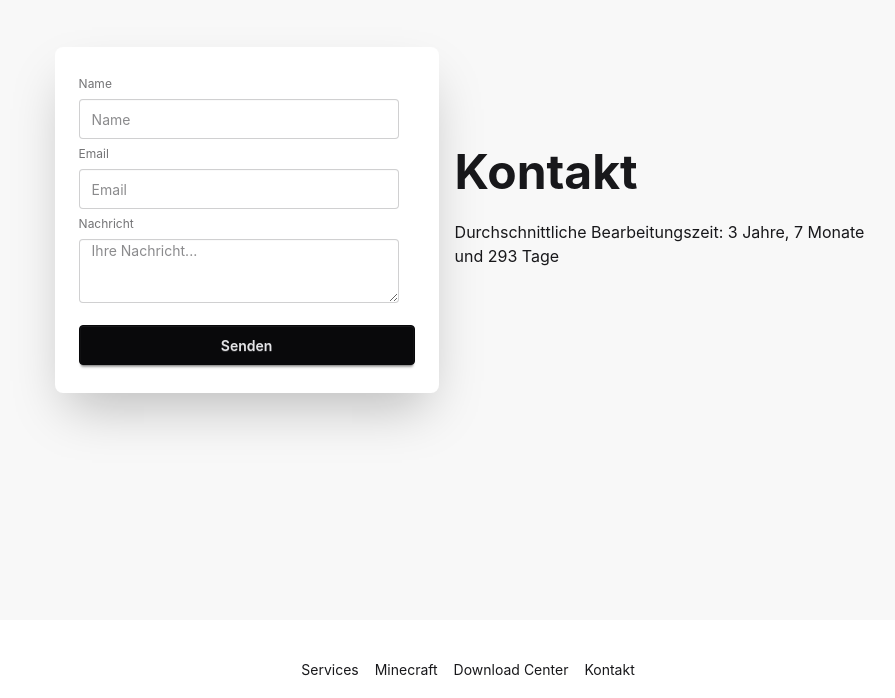
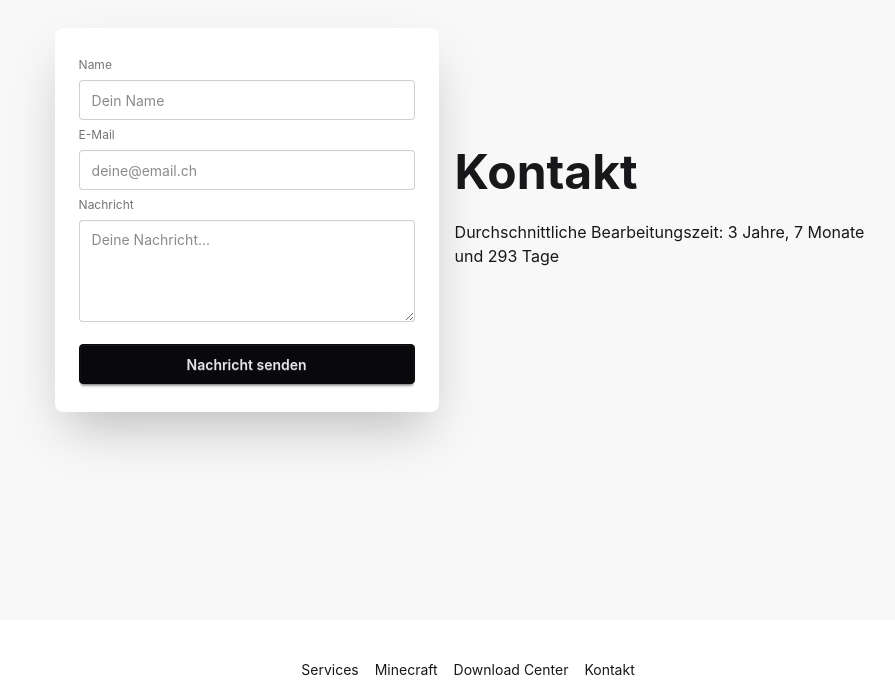
Before and after one commit to Najni02/Website-27, a website built with Vite: page index.html in a window 1280 px wide. Shown: the part 1805-2503 px from the top of the page, without its empty margins (172-1067 px from the left). Built offline with nearby package versions, Linux system fonts and the light colour scheme.

Commit message:
add formspree

```diff
--- a/index.html
+++ b/index.html
@@ -186,19 +186,47 @@
         Durchschnittliche Bearbeitungszeit: 3 Jahre, 7 Monate und 293 Tage
       </p>
     </div>
-    <div class="card bg-base-100 w-full max-w-sm shrink-0 shadow-2xl">
-      <div class="card-body">
-        <fieldset class="fieldset">
-          <label class="label">Name</label>
-          <input type="text" class="input" placeholder="Name" />
-          <label class="label">Email</label>
-          <input type="email" class="input" placeholder="Email" />
-          <label class="label">Nachricht</label>
-          <textarea type="text" class="input h-16" placeholder="Ihre Nachricht..."></textarea>
-          <button class="btn btn-neutral mt-4">Senden</button>
-        </fieldset>
-      </div>
-    </div>
+<div class="card bg-base-100 w-full max-w-sm shrink-0 shadow-2xl">
+  <div class="card-body">
+    <form action="https://formspree.io/f/myzpdbzj" method="POST">
+      <fieldset class="fieldset">
+        <label class="label" for="name">Name</label>
+        <input
+          type="text"
+          id="name"
+          name="name"
+          class="input w-full"
+          placeholder="Dein Name"
+          required
+        />
+
+        <label class="label" for="email">E-Mail</label>
+        <input
+          type="email"
+          id="email"
+          name="email"
+          class="input w-full"
+          placeholder="deine@email.ch"
+          required
+        />
+
+        <label class="label" for="message">Nachricht</label>
+        <textarea
+          id="message"
+          name="message"
+          class="textarea w-full"
+          placeholder="Deine Nachricht..."
+          rows="4"
+          required
+        ></textarea>
+
+        <button type="submit" class="btn btn-neutral mt-4">
+          Nachricht senden
+        </button>
+      </fieldset>
+    </form>
+  </div>
+</div>    </div>
   </div>
 </div>
 
--- a/vite.config.js
+++ b/vite.config.js
@@ -1,11 +1,23 @@
+
 import { defineConfig } from 'vite';
 import tailwindcss from '@tailwindcss/vite';
+import { resolve } from 'node:path';
 
 export default defineConfig({
   plugins: [
-    tailwindcss()
+    tailwindcss(),
   ],
   server: {
-    host: true, // Lässt Vite im LAN lauschen
+    host: true,
+  },
+
+  build: {
+    rollupOptions: {
+      input: {
+        index: resolve(import.meta.dirname, 'index.html'),
+        '404': resolve(import.meta.dirname, '404.html'),
+        '503': resolve(import.meta.dirname, '503.html'),
+      },
+    },
   },
 });
```
